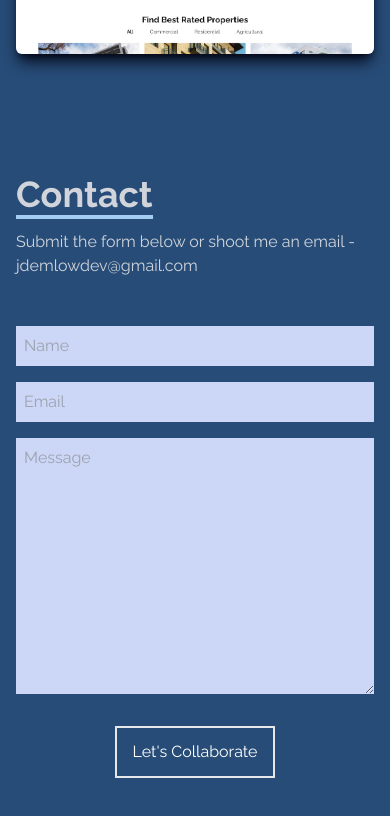
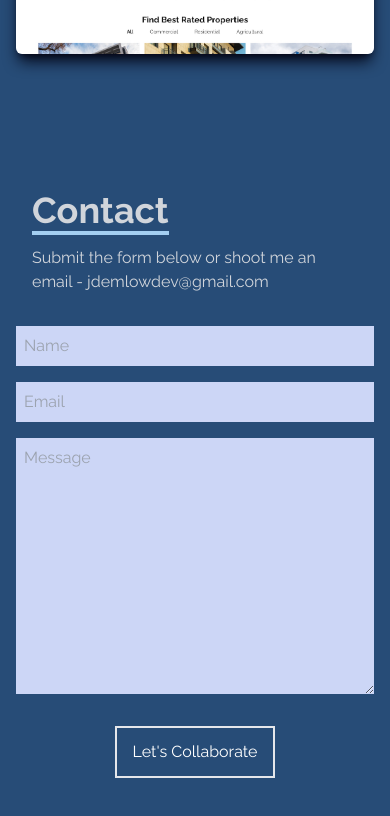
Before and after one commit to JDemlow/react-portfolio, a React (Vite) app: page / in a window 390 px wide. Shown: the part 4266-5082 px from the top of the page. Built offline with nearby package versions, Linux system fonts and the light colour scheme.

Commit message:
fixing tailwind media queries

```diff
--- a/src/components/Contact.jsx
+++ b/src/components/Contact.jsx
@@ -11,7 +11,7 @@
         action="https://getform.io/f/b97b661d-5b4b-40e0-9158-3836b39f4565"
         className="flex flex-col max-w-[600px] w-full"
       >
-        <div className="pb-8">
+        <div className="p-4 md:pb-8">
           <p className="text-4xl font-bold inline border-b-4 border-[--accent-bg] text-gray-300">
             Contact
           </p>
```
